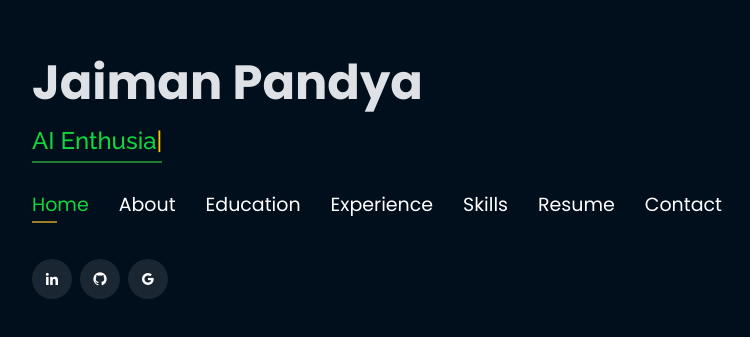
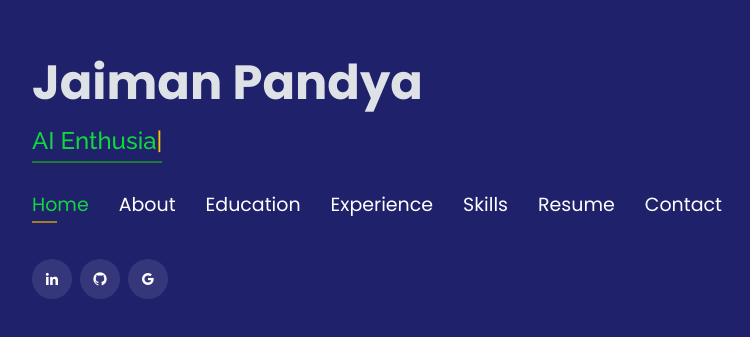
Before and after one commit to Jaiman-Pandya/finalweb, a plain HTML site: page index.html in a window 1280 px wide. Shown: the part 221-558 px from the top of the page, without its empty margins (53-803 px from the left). Drawn offline with nearby package versions, Linux system fonts and the light colour scheme.

Commit message:
Update style.css

```diff
--- a/assets/css/style.css
+++ b/assets/css/style.css
@@ -18,7 +18,7 @@ body {
 body::before {
   content: "";
   position: fixed;
-  background: #010e1b;
+  background: #1F216B;
   background-size: cover;
   left: 0;
   right: 0;
```
